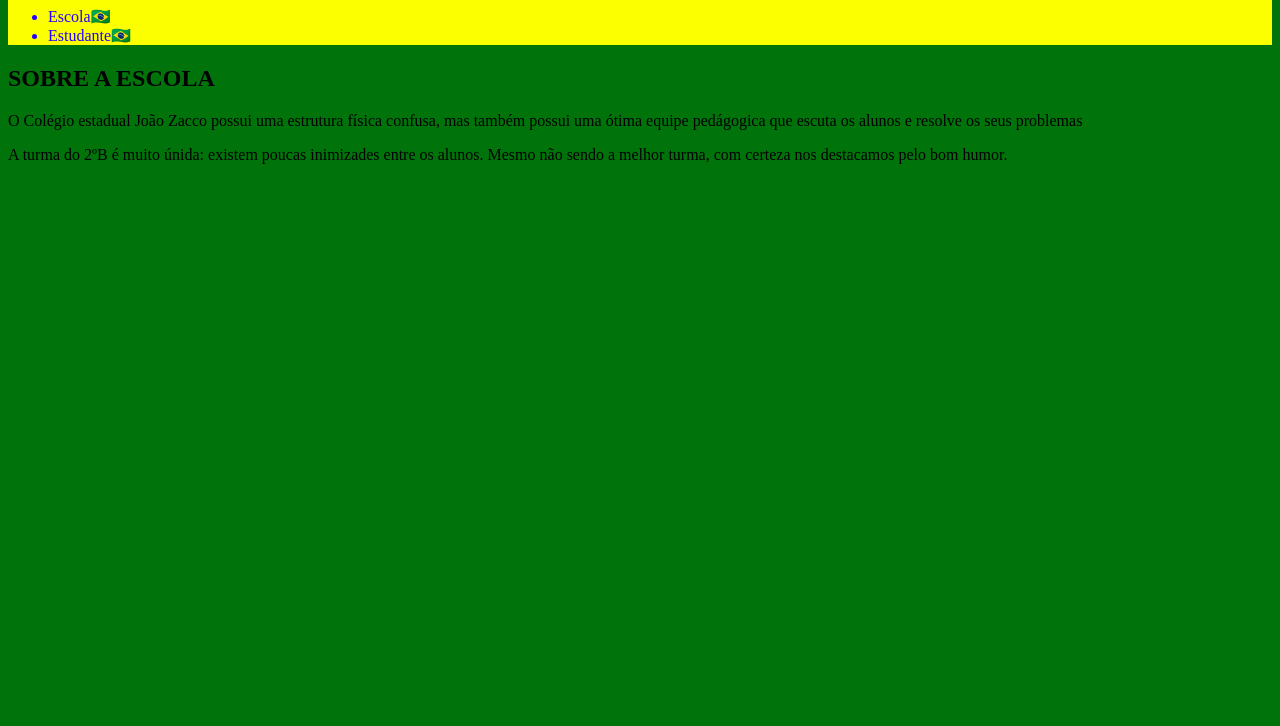
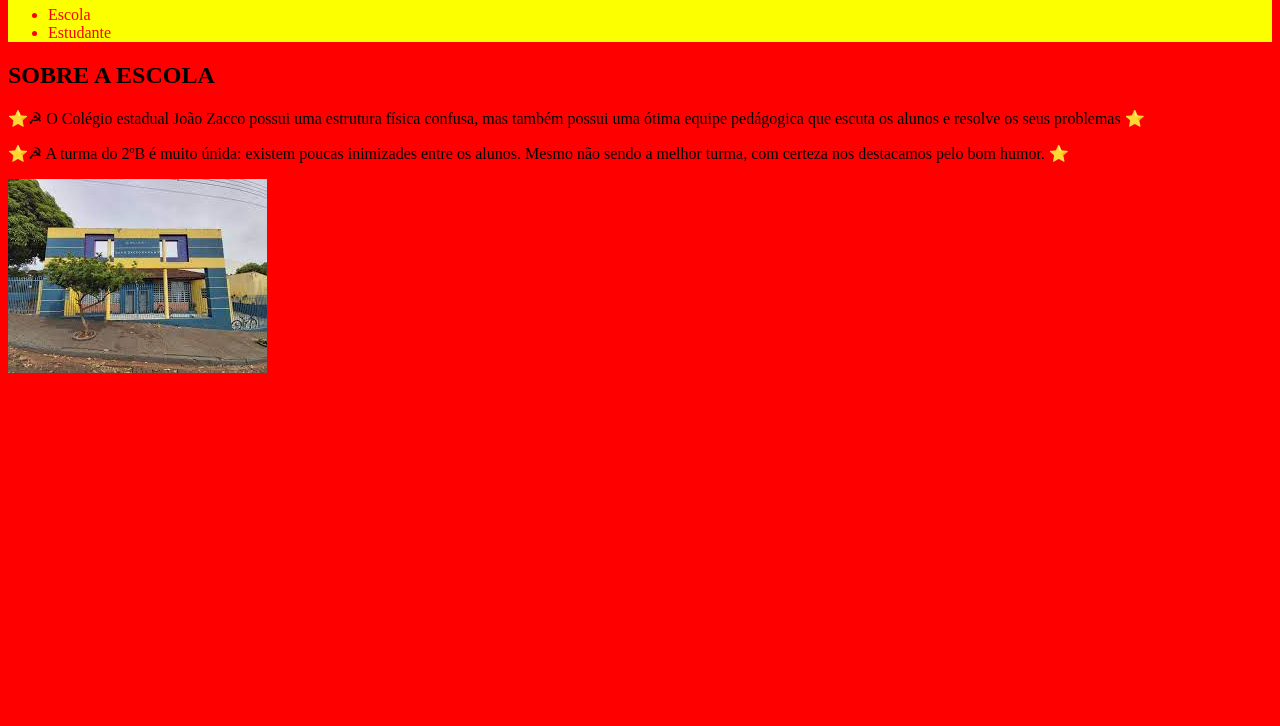
Before and after one commit to alisotsugikuni/turma-criativa, a plain HTML site: page index.html in a window 1280 px wide. Shown: the part 74-800 px from the top of the page. Drawn offline with Linux system fonts and the light colour scheme.

Commit message:
Add files via upload

```diff
--- a/index.html
+++ b/index.html
@@ -8,19 +8,19 @@
     <link rel="stylesheet" href="style.css">
 </head>
 <body><header>
-    <h1>🇧🇷Bolsonaro 22🇧🇷</h1>
+    <h1>Colégio</h1>
     <ul>
-        <li>Escola🇧🇷</li>
-        <li>Estudante🇧🇷</li>
+        <li>Escola</li>
+        <li>Estudante</li>
     </ul>
 </header>
-<section class="Escola🇧🇷">
+<section class="Escola">
 <div class="escola-div-conteudo">
 <h2 class="escola-titulo">SOBRE A ESCOLA</h2>
-<pclass="escola-texto-um">O Colégio estadual João Zacco possui uma estrutura física confusa, mas também possui uma ótima equipe pedágogica que escuta os alunos e resolve os seus problemas</p>
-</pclass="escola-texto-dois">A turma do 2ºB é muito únida: existem poucas inimizades entre os alunos. Mesmo não sendo a melhor turma, com certeza nos destacamos pelo bom humor. </p>
+<pclass="escola-texto-um">⭐☭ O Colégio estadual João Zacco possui uma estrutura física confusa, mas também possui uma ótima equipe pedágogica que escuta os alunos e resolve os seus problemas ⭐</p>
+</pclass="escola-texto-dois">⭐☭ A turma do 2ºB é muito únida: existem poucas inimizades entre os alunos. Mesmo não sendo a melhor turma, com certeza nos destacamos pelo bom humor. ⭐ </p>
 </div>
-<img class="escola-imagem"src=""
+<img class="escola-imagem"src="joaozacco.jpeg"
 </section>
 </body>
 </html>
--- a/style.css
+++ b/style.css
@@ -1,7 +1,7 @@
 header{
     background-color:rgb(251, 255, 0);
-color: rgb(38, 0, 255);
+color: rgb(255, 0, 0);
 }
 body{
-background-color: #00740a;
+background-color: #ff0000;
 }
```
Also changed, not shown: joaozacco.jpeg (added).
